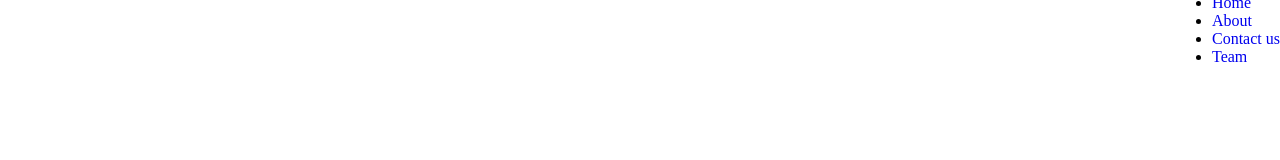
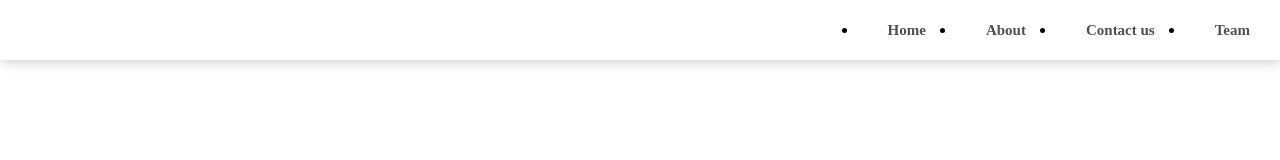
Before and after one commit to S1kN0/Landing-page, a plain HTML site: page index.html in a window 1280 px wide. Drawn offline with Linux system fonts and the light colour scheme; files that its build step writes are made by us from their sources.

Commit message:
added alignment

```diff
--- a/style.css
+++ b/style.css
@@ -1,7 +1,7 @@
 @charset "uft-8";
 /*CSS Documents*/
 body{
-background: color #f6f5f5;;
+background: color #f6f5f5;
 margin:0px;
 padding:0px;
 }
@@ -22,5 +22,24 @@ justify-content: space-between;
 align-items:center;
 height: 60px;
 background-color:#FFFFFF;
+box-shadow: 2px 2px 12px rgba( 0,0,0,0.2);
 
 }
+
+nav ul {
+display:flex;
+}
+nav ul li a{
+margin: 30px;
+font-family: myriad pro regular;
+color: #505050;
+font-size: 15px;
+font-weight: 700;
+
+
+
+
+}
+
+
+}
```
